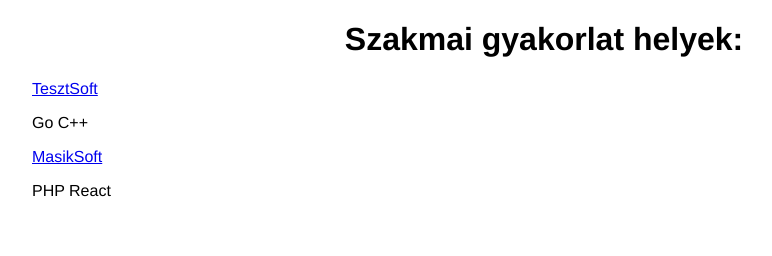
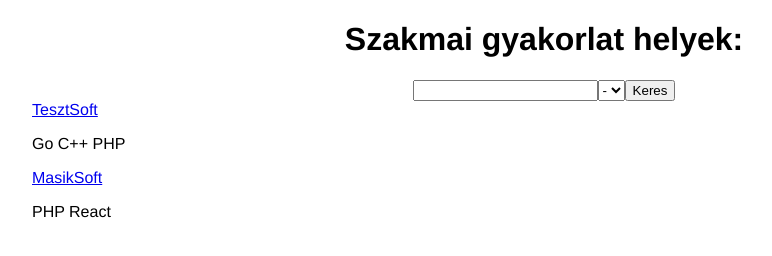
Before and after one commit to tothzalan/gyakorlat, a plain HTML site: page website/index.html in a window 1280 px wide. Shown: the whole page, without its empty margins (96-868 px from the left). Drawn offline with Linux system fonts and the light colour scheme.

Commit message:
basic search

```diff
--- a/website/index.html
+++ b/website/index.html
@@ -9,6 +9,13 @@
   </head>
   <body>
     <h1>Szakmai gyakorlat helyek:</h1>
+    <div id="search">
+        <input id="name" type="text">
+        <select id="select">
+            <option selected value>-</option>
+        </select>
+        <button onclick="search()">Keres</button>
+    </div>
     <div id="container"></div>
 	<script src="index.js"></script>
   </body>
--- a/website/index.js
+++ b/website/index.js
@@ -1,12 +1,15 @@
 
-const dummyData = { 'companies': [
-    { 'name': 'TesztSoft', 'url': 'https://google.com', technologies: [ 'Go', 'C++'] },
+let dummyData = { 'companies': [
+    { 'name': 'TesztSoft', 'url': 'https://google.com', technologies: [ 'Go', 'C++', 'PHP'] },
     { 'name': 'MasikSoft', 'url': 'https://facebook.com', technologies: [ 'PHP', 'React'] },
 ]}
 
 const container = document.getElementById('container')
 
-dummyData.companies.map(comp => {
+
+function showData(data) {
+    container.innerHTML = ''
+    data.companies.map(comp => {
         const div = document.createElement('div')
 
         const a = document.createElement('a')
@@ -23,3 +26,18 @@ dummyData.companies.map(comp => {
 
         container.appendChild(div)
     })
+}
+showData(dummyData)
+
+
+function search() {
+    const selectedTech = document.getElementById('select').value
+    if(selectedTech) {
+        const filtered = {}
+        filtered.companies = dummyData.companies.filter(comp =>
+            comp.technologies.includes(selectedTech))
+        showData(filtered)
+    } else {
+        showData(dummyData)
+    }
+}
--- a/website/style.css
+++ b/website/style.css
@@ -10,3 +10,7 @@ h1 {
     width: 80vw;
     margin: 0 auto;
 }
+#search {
+    display: flex;
+    justify-content: center;
+}
```
Lines whose indentation alone changed are shown as unchanged.
